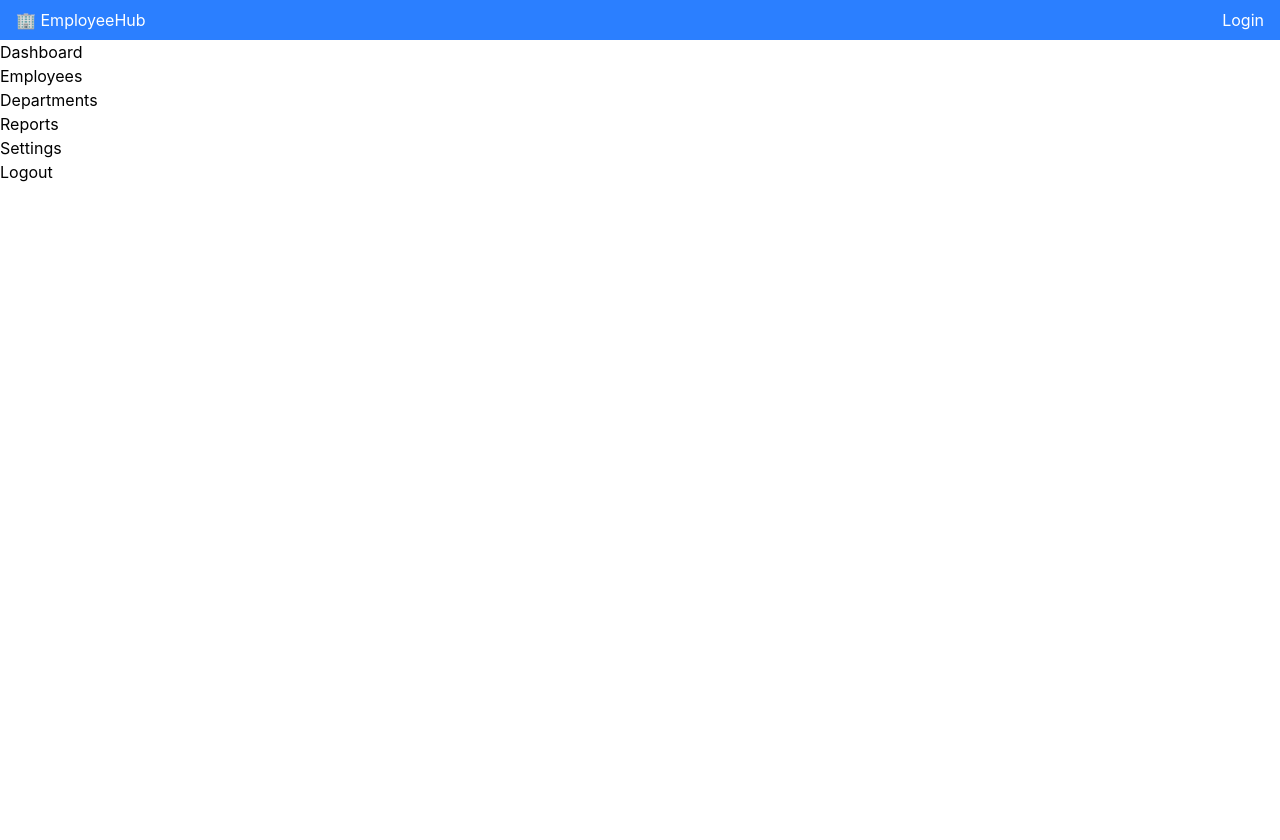
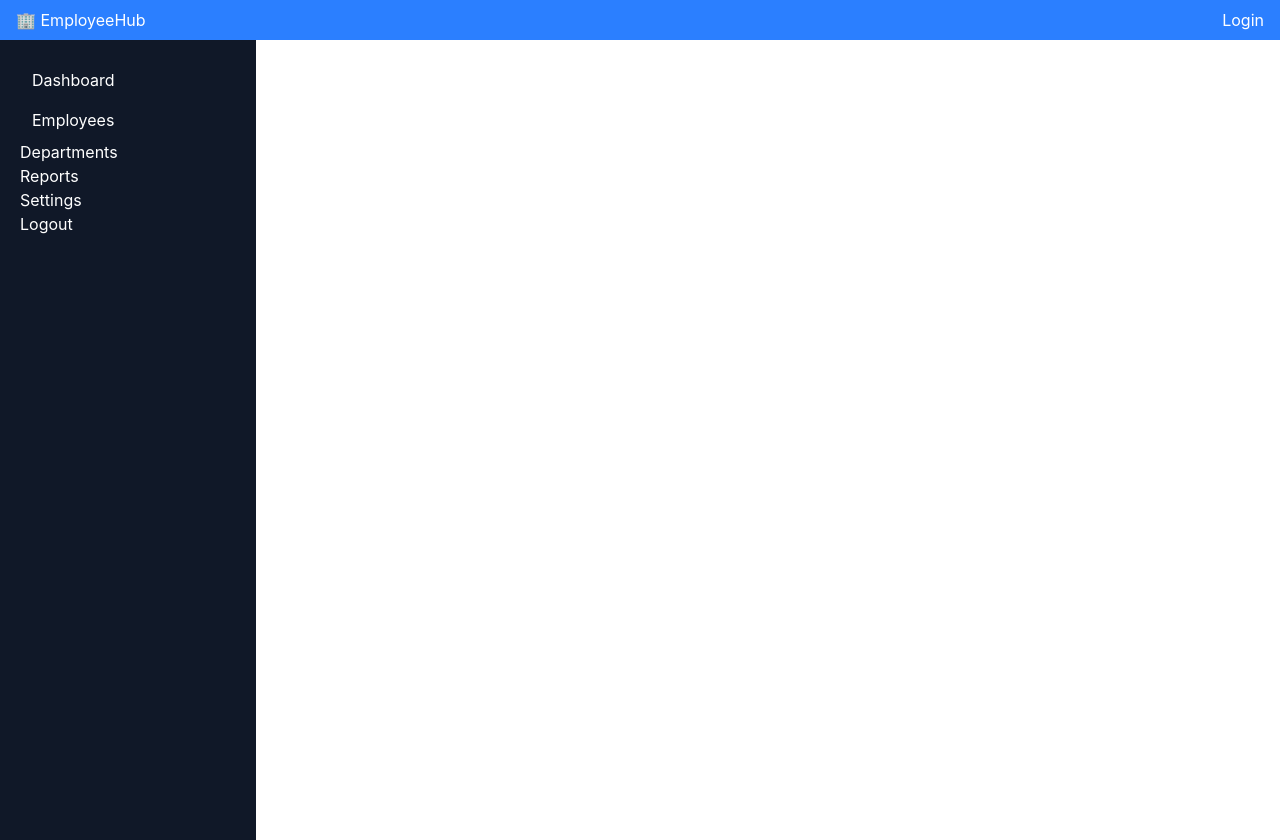
Before and after one commit to arun-devs/Employee-Mangement-System, a React (Vite) app: page / in a window 1280 px wide. Before the commit the page ends 800 px from the top, so only its background shows below. Built offline with nearby package versions, Linux system fonts and the light colour scheme.

Commit message:
sidebar ui styles

```diff
--- a/src/components/layout/Sidebar.jsx
+++ b/src/components/layout/Sidebar.jsx
@@ -1,10 +1,10 @@
 import { NavLink } from "react-router-dom";
 const Sidebar=()=>{
     return(
-        <div className="flex justify-items-end">
+        <div className="flex justify-items-end w-64 bg-gray-900 text-white min-h-screen p-5">
         <div>
-         <NavLink to="dashboard" className={({isActive})=>{return isActive? "text-blue-500 font-bold":"block" }}>Dashboard</NavLink>
-        <NavLink to="employees" className={({isActive})=>{return isActive? "text-blue-500 font-bold":"block"}}>Employees</NavLink>
+         <NavLink to="dashboard" className={({isActive})=>{return isActive? "block px-3 py-2 rounded-md bg-blue-600 font-semibold":"block px-3 py-2 rounded-md hover:bg-gray-700" }}>Dashboard</NavLink>
+        <NavLink to="employees" className={({isActive})=>{return isActive? "block px-3 py-2 rounded-md bg-blue-600 font-semibold":"block px-3 py-2 rounded-md hover:bg-gray-700"}}>Employees</NavLink>
         <h2>Departments</h2>
         <h2>Reports</h2>
         <h2>Settings</h2>
```
